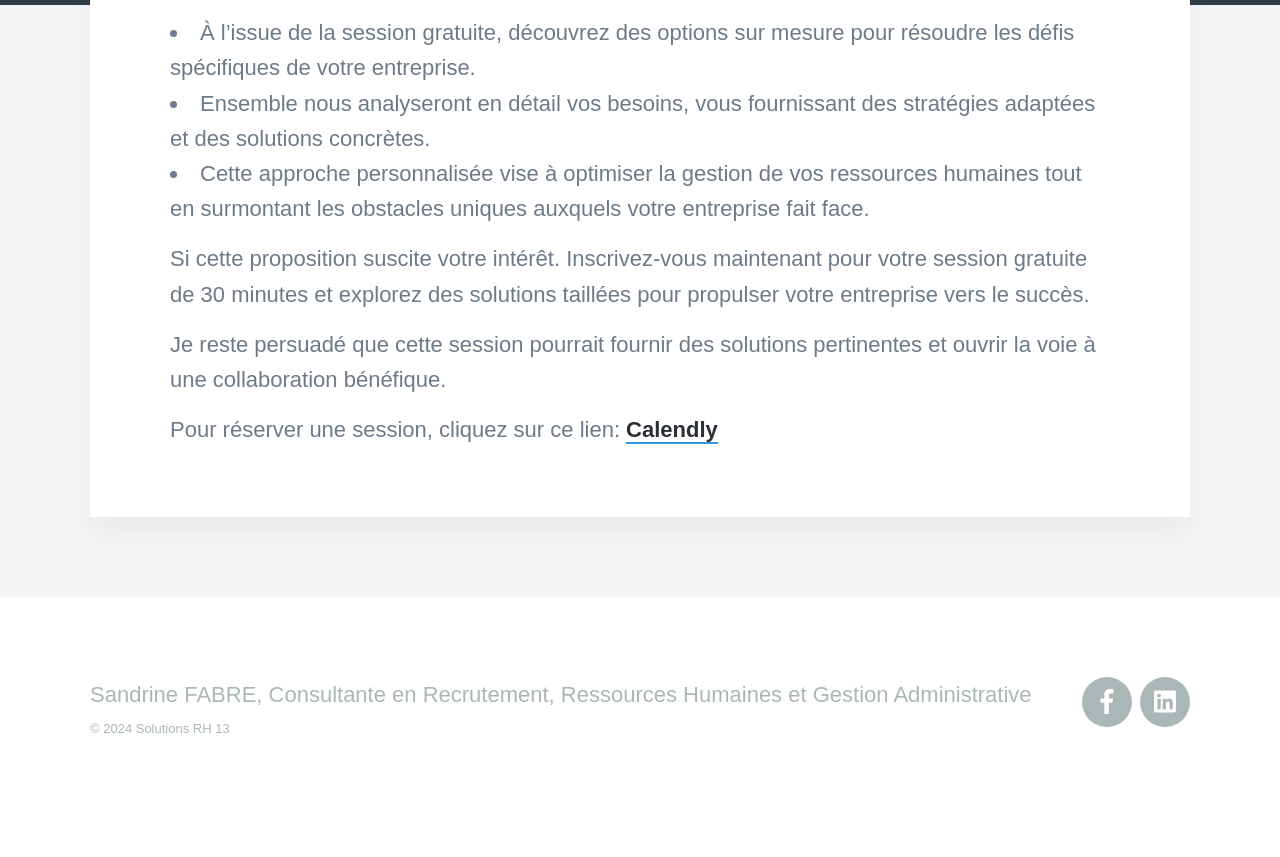
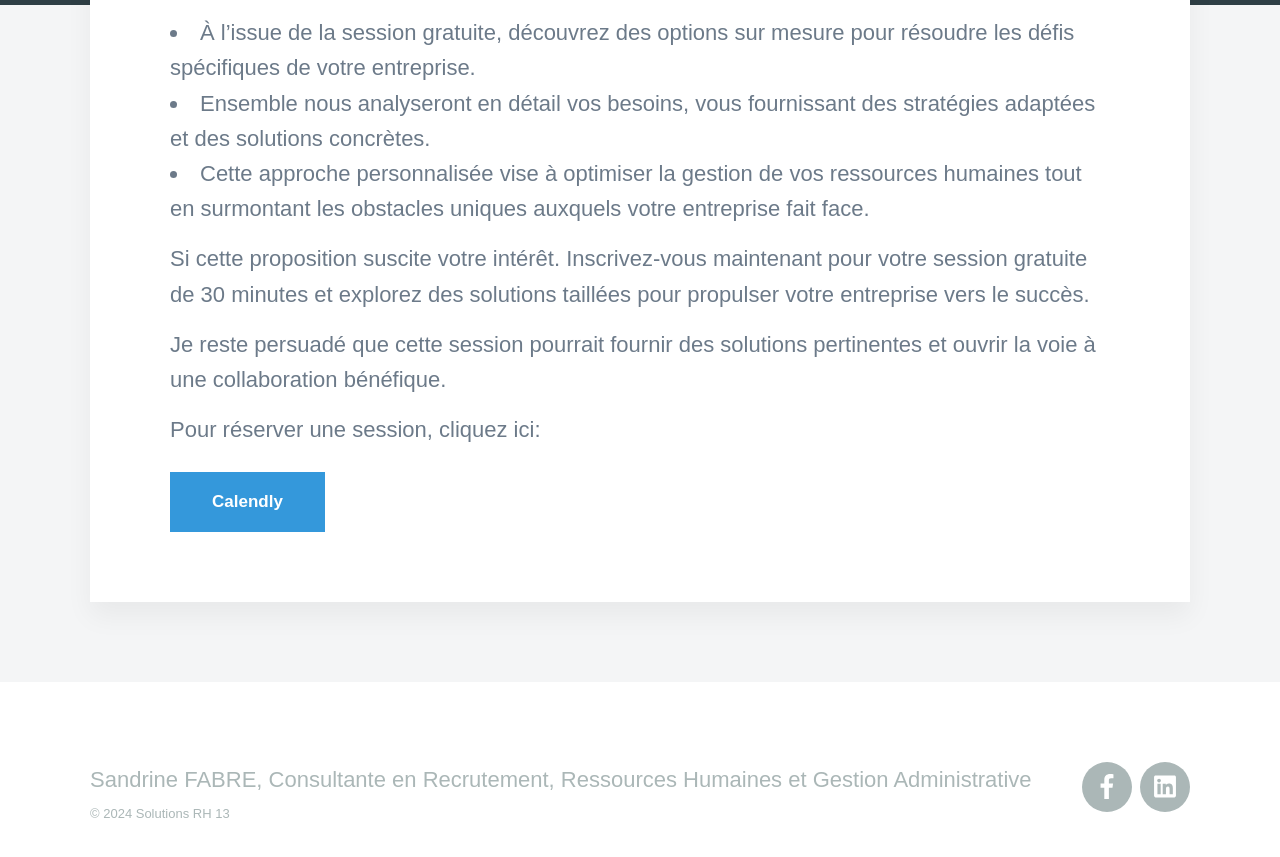
Before and after one commit to jeyries/solutionsrh13, a Jekyll site: the page built from _projects/2024-01-31-session-decouverte.md, in a window 1280 px wide and 900 px high, scrolled down 587 px. Shown: the top 857 px of the window. Built offline with Jekyll 4.4.1, drawn with Linux system fonts in a browser that asks for light colours; nearby versions of some CDN libraries; some web fonts are replaced; before the commit the page ends 1402 px from its top, so only the background shows below that; grey boxes are pictures that could not be loaded.

Commit message:
bouton Calendly

```diff
--- a/_projects/2024-01-31-session-decouverte.md
+++ b/_projects/2024-01-31-session-decouverte.md
@@ -15,4 +15,6 @@ Si cette proposition suscite votre intérêt. Inscrivez-vous maintenant pour vot
 
 Je reste persuadé que cette session pourrait fournir des solutions pertinentes et ouvrir la voie à une collaboration bénéfique.
 
-Pour réserver une session, cliquez sur ce lien: [Calendly](https://calendly.com/solutions-rh13/30min)
+Pour réserver une session, cliquez ici:
+
+<a href="https://calendly.com/solutions-rh13/30min" class="button button--large">Calendly</a>
```
